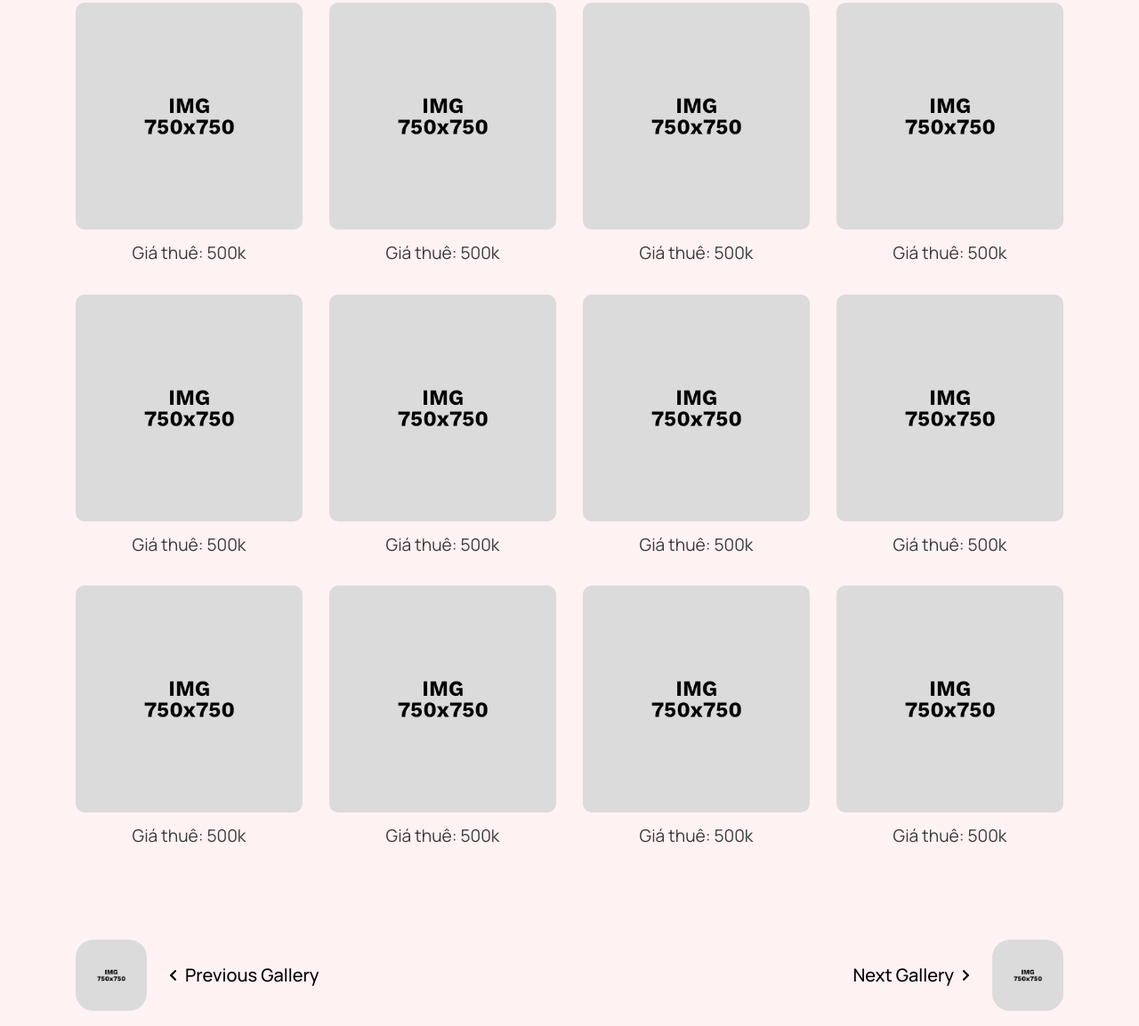
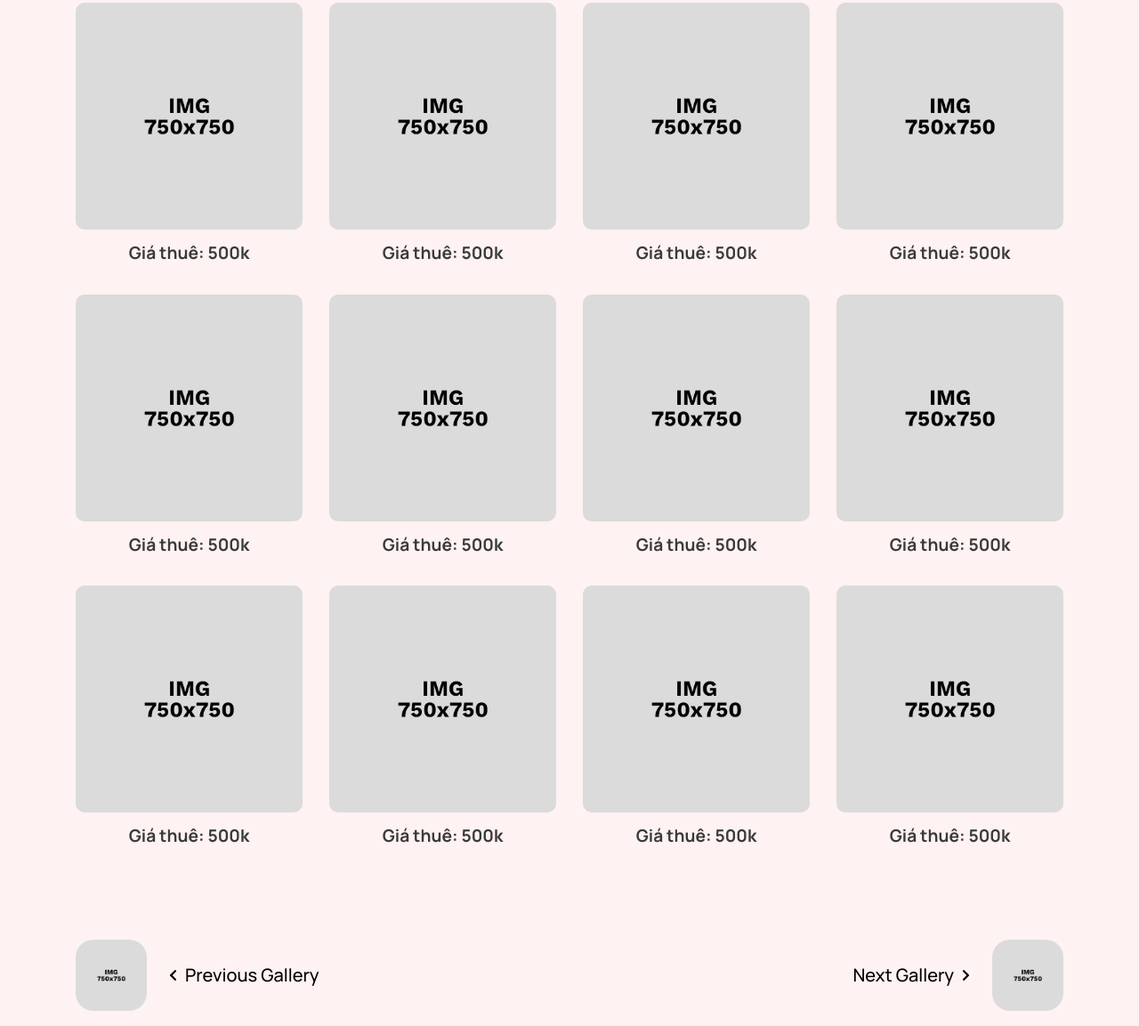
Before and after one commit to nerkartran297/wedding-photography-website, a plain HTML site: page rent1.html in a window 1280 px wide. Shown: the part 897-2050 px from the top of the page at 89% size. Drawn offline with Linux system fonts and the light colour scheme.

Commit message:
Added BOLD

```diff
--- a/rent1.html
+++ b/rent1.html
@@ -417,7 +417,7 @@
                                             text-align: center;
                                             font-size: 1.2rem;
                                             margin-top: 10px;
-                                            font-size: bold;
+                                            font-weight: bold;
                                         "
                                     >
                                         Giá thuê: 500k
@@ -449,7 +449,7 @@
                                             text-align: center;
                                             font-size: 1.2rem;
                                             margin-top: 10px;
-                                            font-size: bold;
+                                            font-weight: bold;
                                         "
                                     >
                                         Giá thuê: 500k
@@ -481,7 +481,7 @@
                                             text-align: center;
                                             font-size: 1.2rem;
                                             margin-top: 10px;
-                                            font-size: bold;
+                                            font-weight: bold;
                                         "
                                     >
                                         Giá thuê: 500k
@@ -513,7 +513,7 @@
                                             text-align: center;
                                             font-size: 1.2rem;
                                             margin-top: 10px;
-                                            font-size: bold;
+                                            font-weight: bold;
                                         "
                                     >
                                         Giá thuê: 500k
@@ -545,7 +545,7 @@
                                             text-align: center;
                                             font-size: 1.2rem;
                                             margin-top: 10px;
-                                            font-size: bold;
+                                            font-weight: bold;
                                         "
                                     >
                                         Giá thuê: 500k
@@ -577,7 +577,7 @@
                                             text-align: center;
                                             font-size: 1.2rem;
                                             margin-top: 10px;
-                                            font-size: bold;
+                                            font-weight: bold;
                                         "
                                     >
                                         Giá thuê: 500k
@@ -609,7 +609,7 @@
                                             text-align: center;
                                             font-size: 1.2rem;
                                             margin-top: 10px;
-                                            font-size: bold;
+                                            font-weight: bold;
                                         "
                                     >
                                         Giá thuê: 500k
@@ -641,7 +641,7 @@
                                             text-align: center;
                                             font-size: 1.2rem;
                                             margin-top: 10px;
-                                            font-size: bold;
+                                            font-weight: bold;
                                         "
                                     >
                                         Giá thuê: 500k
@@ -673,7 +673,7 @@
                                             text-align: center;
                                             font-size: 1.2rem;
                                             margin-top: 10px;
-                                            font-size: bold;
+                                            font-weight: bold;
                                         "
                                     >
                                         Giá thuê: 500k
@@ -705,7 +705,7 @@
                                             text-align: center;
                                             font-size: 1.2rem;
                                             margin-top: 10px;
-                                            font-size: bold;
+                                            font-weight: bold;
                                         "
                                     >
                                         Giá thuê: 500k
@@ -737,7 +737,7 @@
                                             text-align: center;
                                             font-size: 1.2rem;
                                             margin-top: 10px;
-                                            font-size: bold;
+                                            font-weight: bold;
                                         "
                                     >
                                         Giá thuê: 500k
@@ -769,7 +769,7 @@
                                             text-align: center;
                                             font-size: 1.2rem;
                                             margin-top: 10px;
-                                            font-size: bold;
+                                            font-weight: bold;
                                         "
                                     >
                                         Giá thuê: 500k
```
Also changed, not shown: rent2.html (+12 -12 lines), rent3.html (+12 -12 lines), rent4.html (+12 -12 lines).
